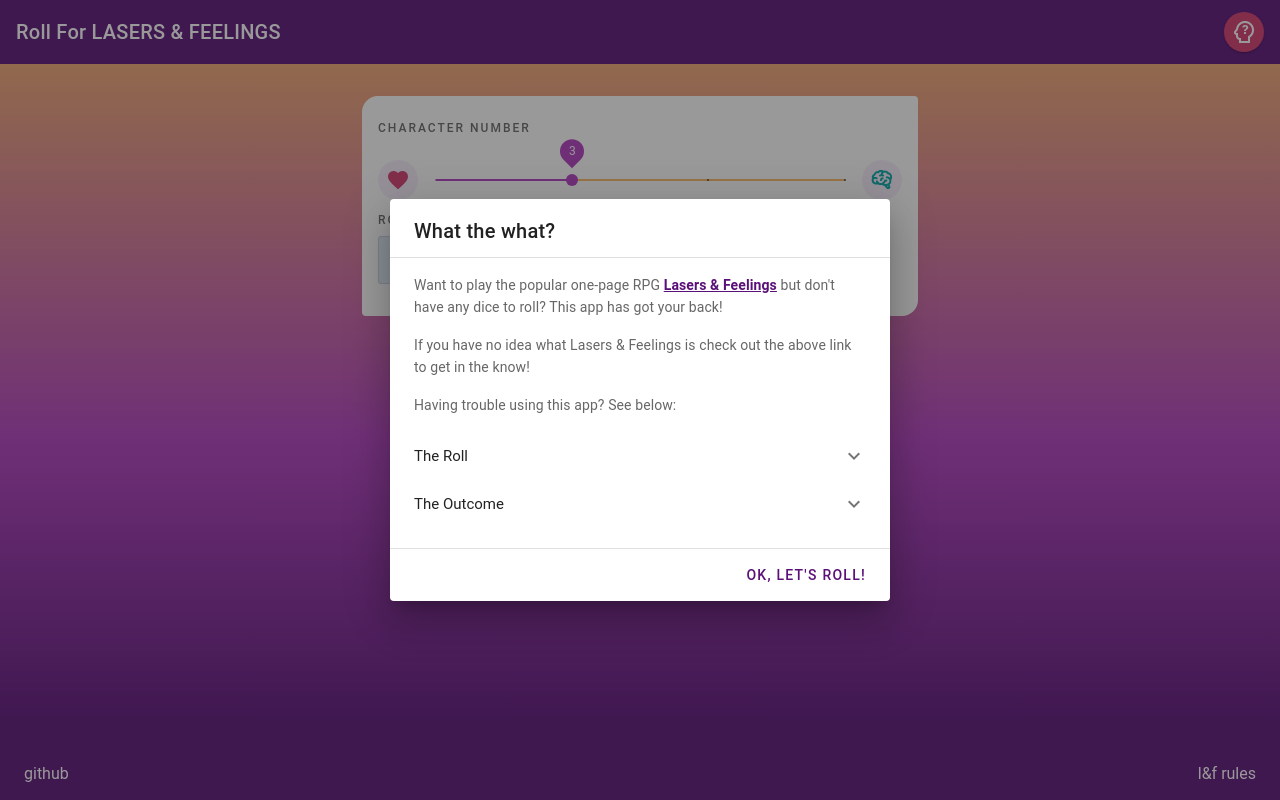
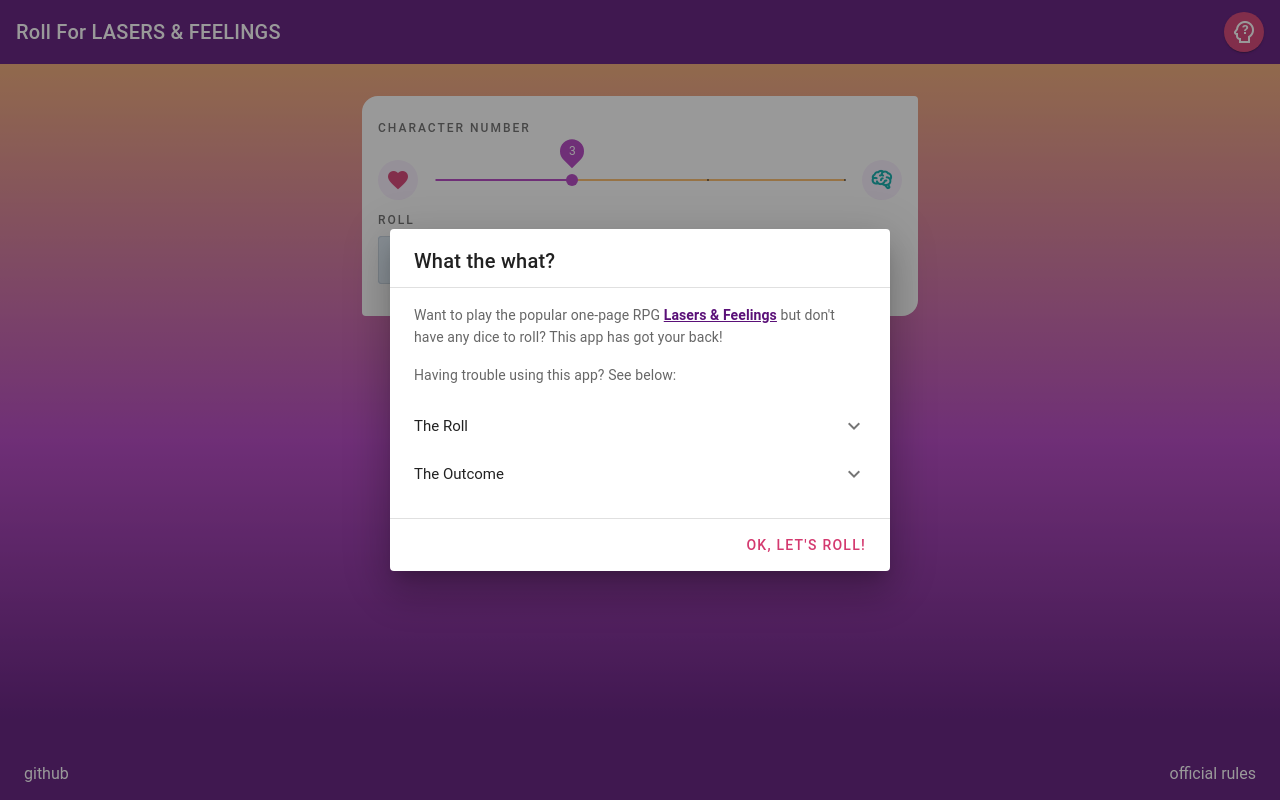
Before and after one commit to mcurren/lasers-feelings-tool, a Vue app: page / in a window 1280 px wide. Both pictures are taken after a click on the button 1244 px from the left and 32 px from the top of the page. Built offline with nearby package versions, Linux system fonts and the light colour scheme.

Commit message:
refactoring, commenting, localStorage save

```diff
--- a/src/App.vue
+++ b/src/App.vue
@@ -1,82 +1,24 @@
 <template>
   <v-app>
-    <v-app-bar
-      app
-      color="primary"
-      flat
-      dark>
+    <!-- header -->
+    <v-app-bar app flat dark color="primary">
       <div class="d-flex align-center">
         <h1 class="text-h6"><span class="hide-xs">Roll For</span> LASERS & FEELINGS</h1>
       </div>
-
-      <v-spacer></v-spacer>
-
-      <v-dialog
-        v-model="dialog"
-        scrollable
-        max-width="500px">
-        <template v-slot:activator="{ on, attrs }">
-          <v-btn
-            fab
-            small
-            color="error"
-            elevation="1"
-            v-bind="attrs"
-            v-on="on">
-            <v-icon>mdi-head-question-outline</v-icon>
-          </v-btn>
-        </template>
-        <v-card
-          tile>
-          <v-card-title>What the what?</v-card-title>
-          <v-divider></v-divider>
-          <v-card-text>
-            <p style="margin-top:1rem;">Want to play the popular one-page RPG <strong><a href="http://www.onesevendesign.com/laserfeelings/" target="_blank">Lasers & Feelings</a></strong> but don't have any dice to roll? This app has got your back!</p>
-            <p>If you have no idea what Lasers & Feelings is check out the above link to get in the know!</p>
-            <p>Having trouble using this app? See below:</p>
-            <v-expansion-panels
-              flat
-              tile>
-              <v-expansion-panel>
-                <v-expansion-panel-header>The Roll</v-expansion-panel-header>
-                <v-expansion-panel-content>
-                  <p><strong>Step 1</strong> - Set your character's Lasers/Feelings number by dragging the slider or clicking on the <span style="white-space: nowrap;">feelings (<v-icon small color="error">mdi-heart</v-icon>)</span> or <span style="white-space: nowrap;">lasers (<v-icon small color="success">mdi-brain</v-icon>)</span> buttons on either side of the slider.</p>
-                  <p><strong>Step 2</strong> - Select if you're using Lasers or Feelings for the action you are rolling for.</p>
-                  <p><strong>Step 3</strong> - Select the number of dice you are rolling for this action. This is probably determined by a discussion with the GM based on the situation.</p>
-                  <p><strong>Step 4</strong> - Click the <em>ROLL</em> button to see the outcome of your rolls.</p>
-                </v-expansion-panel-content>
-              </v-expansion-panel>
-              <v-expansion-panel>
-                <v-expansion-panel-header>The Outcome</v-expansion-panel-header>
-                <v-expansion-panel-content>
-                  <p>At the top of the outcome you should see dice icons showing the actual rolls you got.<p>
-                  <p>Below the dice icons is some flavor text that explains what the outcome your rolls mean as per the basic rules of the game.</p>
-                  <p>Click the <em>NEW ROLL</em> button when you need to make your next roll in the game.</p>
-                </v-expansion-panel-content>
-              </v-expansion-panel>
-            </v-expansion-panels>
-          </v-card-text>
-          <v-divider></v-divider>
-          <v-card-actions>
-            <v-spacer></v-spacer>
-            <v-btn text color="primary" @click="dialog = false">Ok, let's roll!</v-btn>
-          </v-card-actions>
-        </v-card>
-      </v-dialog>
+      <v-spacer/>
+      <InfoDialog/>
     </v-app-bar>
 
+    <!-- content -->
     <v-main>
       <Main/>
     </v-main>
 
-    <v-footer
-      dark
-      app
-      flat
-      color="transparent">
+    <!-- footer -->
+    <v-footer app flat dark color="transparent">
       <div class="footer-links">
-        <a href="https://github.com/mcurren/lasers-feelings-tool" target="_blank">github</a>
-        <a href="http://onesevendesign.com/lasers_and_feelings_rpg.pdf" target="_blank">l&f rules</a>
+        <a href="https://github.com/mcurren/lasers-feelings-tool" title="Fork the repo on Github" target="_blank">github</a>
+        <a href="http://onesevendesign.com/lasers_and_feelings_rpg.pdf" title="Lasers & Feelings RPG PDF" target="_blank">official rules</a>
       </div>
     </v-footer>
   </v-app>
@@ -84,26 +26,58 @@
 
 <script>
 import Main from './components/Main';
+import InfoDialog from './components/InfoDialog';
 
 export default {
   name: 'App',
   components: {
     Main,
+    InfoDialog,
   },
-  data: () => ({
-    dialog: false,
-  }),
 };
 </script>
 
 <style lang="scss">
+// utility classes
+.hide-xs {
+  @media (max-width: 459px) {
+    display: none;
+  }
+}
+// global styles
 body {
   touch-action: manipulation;
   background: lighten(#fab864, 28%);
   background: linear-gradient(0deg, rgba(90,16,120,1) 10%, rgba(177,59,191,1) 45%, rgba(250,184,100,1) 100%);
 }
-
-.v-application--wrap {
+.footer-links {
+  display: flex;
+  flex: 1;
+  justify-content: space-between;
+  a {
+    display: inline-block;
+    color: white !important;
+    text-decoration: none;
+    padding: 0.5rem;
+  }
+}
+// results styles - needs to avoid scoping???
+.results {
+  .mixed {
+    color: darken(#fab864, 15%);
+  }
+  .win {
+    color: #01a8a5;
+  }
+  .fail {
+    color: #d4396f;
+  }
+  em, strong {
+    white-space: nowrap;
+  }
+}
+// vuetify overrides
+.v-application--wrap { // avoid iphoneX "notch" - not working...
   padding: env(safe-area-inset-top) env(safe-area-inset-right) env(safe-area-inset-bottom) env(safe-area-inset-left);
 }
 .theme--light.v-application {
@@ -124,36 +98,4 @@
   padding-left: 0 !important;
   padding-right: 0 !important;
 }
-
-.results {
-  .mixed {
-    color: darken(#fab864, 15%);
-  }
-  .win {
-    color: #01a8a5;
-  }
-  .fail {
-    color: #d4396f;
-  }
-  em, strong {
-    white-space: nowrap;
-  }
-}
-
-.hide-xs {
-  @media (max-width: 459px) {
-    display: none;
-  }
-}
-.footer-links {
-  display: flex;
-  flex: 1;
-  justify-content: space-between;
-  a {
-    display: inline-block;
-    color: white !important;
-    text-decoration: none;
-    padding: 0.5rem;
-  }
-}
 </style>
--- /dev/null
+++ b/src/components/InfoDialog.vue
@@ -0,0 +1,62 @@
+<template>
+  <v-dialog
+    v-model="dialog"
+    scrollable
+    max-width="500px">
+    <template v-slot:activator="{ on, attrs }">
+      <v-btn
+        fab
+        small
+        color="error"
+        elevation="1"
+        v-bind="attrs"
+        v-on="on">
+        <v-icon>mdi-head-question-outline</v-icon>
+      </v-btn>
+    </template>
+    <v-card
+      tile>
+      <v-card-title>What the what?</v-card-title>
+      <v-divider></v-divider>
+      <v-card-text>
+        <p style="margin-top:1rem;">Want to play the popular one-page RPG <strong><a href="http://www.onesevendesign.com/laserfeelings/" title="Lasers & Feelings RPG" target="_blank">Lasers & Feelings</a></strong> but don't have any dice to roll? This app has got your back!</p>
+        <p>Having trouble using this app? See below:</p>
+        <v-expansion-panels
+          flat
+          tile>
+          <v-expansion-panel>
+            <v-expansion-panel-header>The Roll</v-expansion-panel-header>
+            <v-expansion-panel-content>
+              <p><strong>Step 1</strong> - Set your character's Lasers/Feelings number by dragging the slider or clicking on the <span style="white-space: nowrap;">feelings (<v-icon small color="error">mdi-heart</v-icon>)</span> or <span style="white-space: nowrap;">lasers (<v-icon small color="success">mdi-brain</v-icon>)</span> buttons on either side of the slider.</p>
+              <p><strong>Step 2</strong> - Select if you're using Lasers or Feelings for the action you are rolling for.</p>
+              <p><strong>Step 3</strong> - Select the number of dice you are rolling for this action. This is probably determined by a discussion with the GM based on the situation.</p>
+              <p><strong>Step 4</strong> - Click the <em>ROLL</em> button to see the outcome of your rolls.</p>
+            </v-expansion-panel-content>
+          </v-expansion-panel>
+          <v-expansion-panel>
+            <v-expansion-panel-header>The Outcome</v-expansion-panel-header>
+            <v-expansion-panel-content>
+              <p>At the top of the outcome you should see dice icons showing the actual rolls you got.<p>
+              <p>Below the dice icons is some flavor text that explains what the outcome your rolls mean as per the <strong><a href="http://onesevendesign.com/lasers_and_feelings_rpg.pdf" title="Lasers & Feelings RPG PDF" target="_blank">official rules</a></strong> of the game.</p>
+              <p>Click the <em>NEW ROLL</em> button when you need to make your next roll in the game.</p>
+            </v-expansion-panel-content>
+          </v-expansion-panel>
+        </v-expansion-panels>
+      </v-card-text>
+      <v-divider></v-divider>
+      <v-card-actions>
+        <v-spacer></v-spacer>
+        <v-btn text color="error" @click="dialog = false">Ok, let's roll!</v-btn>
+      </v-card-actions>
+    </v-card>
+  </v-dialog>
+</template>
+
+<script>
+  export default {
+    name: 'InfoDialog',
+    data: () => ({
+      dialog: false,
+    }),
+  }
+</script>
--- a/src/components/Main.vue
+++ b/src/components/Main.vue
@@ -31,10 +31,6 @@
                   color="#f7edfd"
                   @click="decrement"
                   class="slider-button">
-                  <!-- <v-icon
-                    color="secondary">
-                    mdi-minus
-                  </v-icon> -->
                   <v-icon
                     color="error">
                     mdi-heart
@@ -53,10 +49,6 @@
                     color="success">
                     mdi-brain
                   </v-icon>
-                  <!-- <v-icon
-                    color="secondary">
-                    mdi-plus
-                  </v-icon> -->
                 </v-btn>
               </template>
              </v-slider>
@@ -70,7 +62,7 @@
               <v-btn value="feelings">Feelings</v-btn>
             </v-btn-toggle>
 
-            <div v-show="hasRollType">
+            <div v-show="rollType">
               <h3 class="overline mb-0 mt-3">Number Of Dice</h3>
               <v-btn-toggle
                 background-color="accent"
@@ -94,7 +86,7 @@
 
           <v-card-actions>
             <v-btn
-              v-show="hasRollType && hasDiceNum"
+              v-show="rollType && diceNum"
               class="mb-2"
               x-large
               rounded
@@ -120,10 +112,10 @@
           <v-card-text>
             <p class="rolls mt-3 mb-3">
               <span v-for="(dice, index) in currentRolls" :key="index">
-                <v-icon left x-large :color="dice.result">mdi-dice-{{ dice.roll }}-outline</v-icon>
+                <v-icon left x-large :color="dice.color">mdi-dice-{{ dice.roll }}-outline</v-icon>
               </span>
             </p>
-            <p class="outcome headline mt-3 mb-3" v-html="showOutcome"></p>
+            <p class="outcome headline mt-3 mb-3" v-html="outcomeText"></p>
             <p class="laserfeelings headline mt-3 mb-3" v-if="hasLaserFeelings">And you've got <em class="win">Laser Feelings</em>!</p>
           </v-card-text>
         </v-card>
@@ -139,6 +131,26 @@
         </v-btn>
       </section>
     </transition>
+
+    <v-snackbar
+      light
+      multiline
+      elevation="1"
+      timeout="6000"
+      color="warning"
+      transition="slide-y-reverse-transition"
+      v-model="alert.show">
+      {{ alert.text }}
+      <template v-slot:action="{ attrs }">
+        <v-btn
+          color="secondary"
+          text
+          v-bind="attrs"
+          @click="alert.show = false">
+          Close
+        </v-btn>
+      </template>
+    </v-snackbar>
   </div>
 </template>
 
@@ -150,52 +162,61 @@
       rollType: null,
       diceNum: null,
       currentRolls: [],
-      outcomeText: [
-        "Oh no, it's a <em class='fail'>total failure</em>!",
-        "It's a... <em class='mixed'>mixed success</em>.",
-        "Huzzah, you did it.",
-        "Holy <em>$#!%</em>, it's a <strong class='win'>critical success</strong>!!",
-      ],
+      successesText: {
+        0: "Oh no, it's a <em class='fail'>total failure</em>!",
+        1: "It's a... <em class='mixed'>mixed success</em>.",
+        2: "Huzzah, you did it.",
+        3: "Holy <em>$#!%</em>, it's a <strong class='win'>critical success</strong>!!",
+      },
       hasRolled: false,
+      alert: {
+        show: false,
+        text: null
+      }
     }),
+    mounted () {
+      // load data from local storage if available
+      const number = localStorage.getItem('targetNumber')
+      if (number) {
+        this.targetNumber = number
+        // alert the user
+        this.alert.text = `Loaded your most recent character number (${number}).`
+        this.alert.show = true
+      }
+    },
     computed: {
-      hasRollType () {
-        return (this.rollType) ? true : false
-      },
-      hasDiceNum () {
-        return (this.diceNum) ? true : false
-      },
-      showOutcome () {
-        const successes = this.currentRolls.filter(item => item.result === 'success')
-        return this.outcomeText[successes.length]
+      outcomeText () {
+        // get the correct flavor text from data
+        const successes = this.currentRolls.filter(item => item.success)
+        return this.successesText[successes.length]
       },
       hasLaserFeelings () {
+        // show laser feelings text if any roll equals the target number
         return (this.currentRolls.filter(item => item.roll === this.targetNumber).length) ? true : false
       },
     },
     methods: {
       rollDice () {
-        // reset current rolls
-        this.currentRolls = []
-        // do rolls
+        // loop through rolls needed
         for (let step = 0; step < parseInt(this.diceNum); step++) {
           // roll 1d6
           const roll = 1 + Math.floor(Math.random() * 6)
-          // determine roll result
-          let result = null
+          // determine roll success
+          let success = false
           if (roll === this.targetNumber) {
-            result = 'success'
+            success = true
           }
-          else if (roll > this.targetNumber) {
-            result = (this.rollType === 'feelings') ? 'success' : 'failure'
+          else if (this.rollType === 'feelings' && roll > this.targetNumber) {
+            success = true
           }
-          else if (roll < this.targetNumber) {
-            result = (this.rollType === 'lasers') ? 'success' : 'failure'
+          else if (this.rollType === 'lasers' && roll < this.targetNumber) {
+            success = true
           }
           // add outcome to currentRolls tally
           this.currentRolls.push({
             roll: roll,
-            result: result
+            success: success,
+            color: (success) ? '#01a8a5' : '#fab864'
           })
         }
         // transition to outcome
@@ -204,6 +225,7 @@
         console.log(`rolls:`, this.currentRolls)
       },
       doTransition () {
+        // switch between form & outcome
         this.hasRolled = !this.hasRolled
       },
       resetInputs () {
@@ -216,10 +238,12 @@
         this.currentRolls = []
       },
       decrement () {
+        // slider minus button
         if (this.targetNumber < 3) return
         this.targetNumber--
       },
       increment () {
+        // slider plus button
         if (this.targetNumber > 4) return
         this.targetNumber++
       },
@@ -227,17 +251,10 @@
     watch: {
       targetNumber: function (newNumber, oldNumber) {
         if (newNumber === oldNumber) return
-        // save target number to local storage
+        // save target number to local storage when changed
         localStorage.setItem('targetNumber', newNumber)
         console.log('target number saved.')
       },
-    },
-    mounted () {
-      const number = localStorage.getItem('targetNumber')
-      if (number) {
-        this.targetNumber = number
-        console.log('target number recovered.')
-      }
     },
   }
 </script>
--- a/src/plugins/vuetify.js
+++ b/src/plugins/vuetify.js
@@ -14,7 +14,6 @@
         info: '#b13bbf',
         success: '#01a8a5',
         warning: '#fab864',
-        failure: '#fab864',
       }
     }
   }
```
